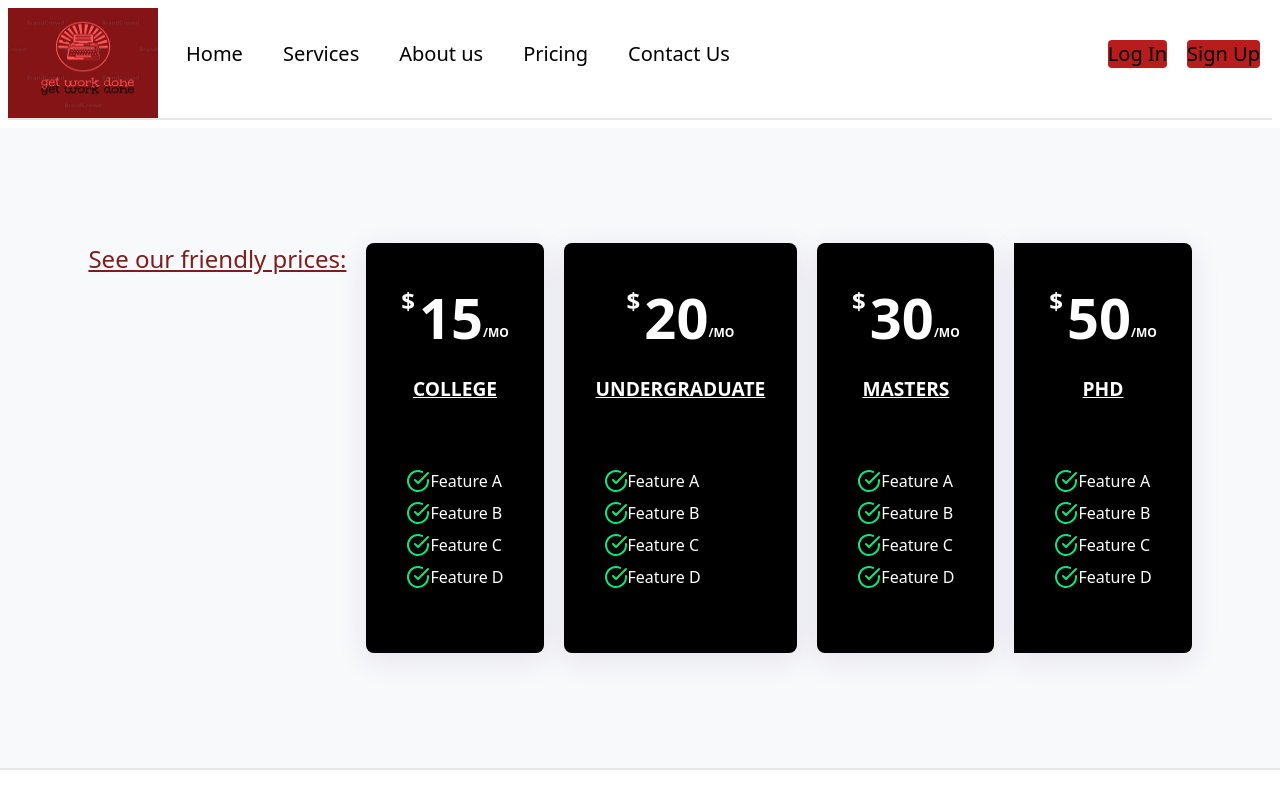
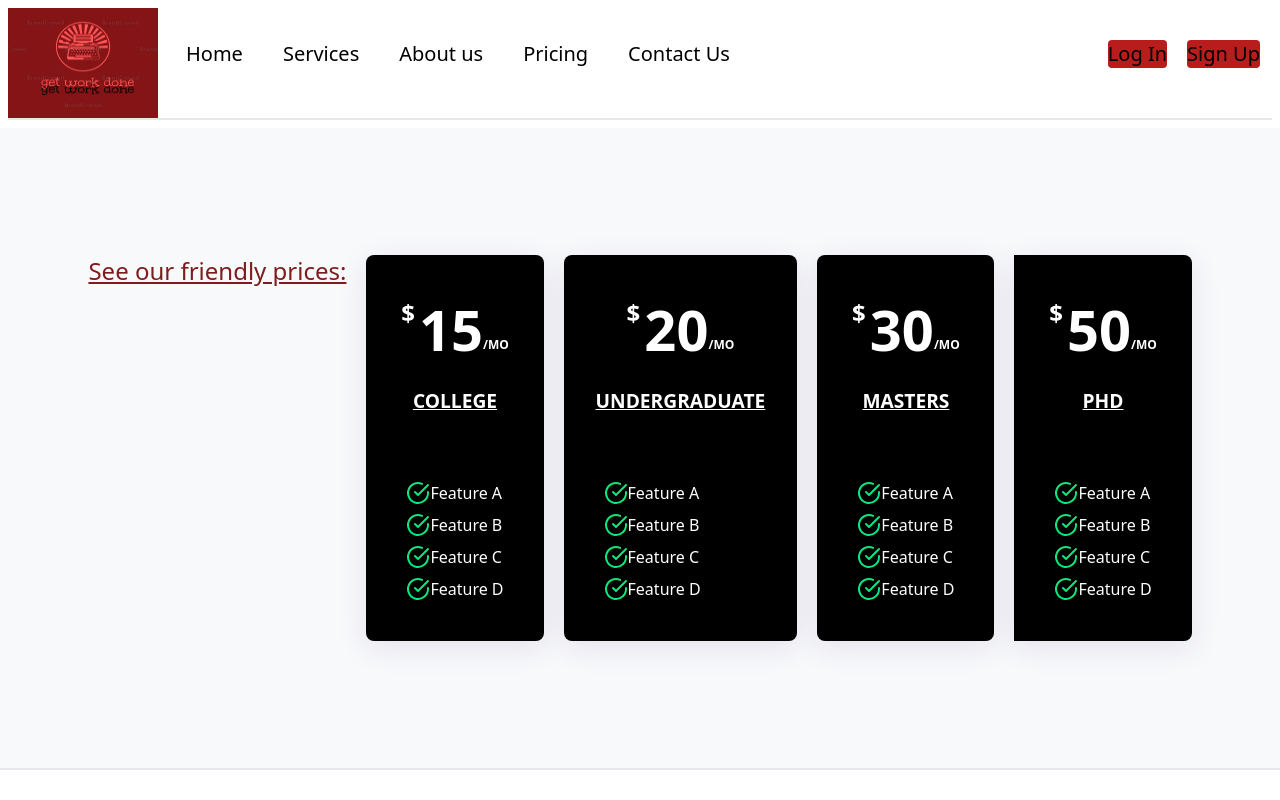
Before and after one commit to henrykash/WritingSite, a Next.js app: page /ordernow in a window 1280 px wide. Shown: the top 800 px of the page. Built offline with nearby package versions, Linux system fonts and the light colour scheme.

Commit message:
still working on the bug

```diff
--- a/Components/PricingTiers.js
+++ b/Components/PricingTiers.js
@@ -2,13 +2,15 @@ import React from 'react'
 import tierStyles from '../styles/tierstyles.module.css'
 import CheckCircle from '../public/check-circle.svg';
 import Link from 'next/link'
-
+//import { Link } from "react-router-dom";
+//import { Button } from 'react-bulma-components';
+//import PropTypes from 'prop-types';
 
 
 const PricingTiers = () => {
- const openCheckout = () => {
-   window.location.href =='./pages/order-now.js';
-   }
+ //const openCheckout = () => {
+   //window.location.href =='./pages/order-now.js';
+   //}
     return (
         <div className={tierStyles["body"]} >
             <section className='flex flex-row space-x-5'>
@@ -39,9 +41,20 @@ const PricingTiers = () => {
                    <CheckCircle />
                         Feature D
                 </div>
-                <Link className={tierStyles["cta"]} href="/ordernow" >
-                    <a>Order Paper</a>
-                </Link>
+
+                {/*<Link to={location => ({ ...location, pathname: "/ordernow" })}>
+                <button className={tierStyles["cta"]} type="button"><span>Order Now</span></button>
+              </Link>
+                {/*<Link href="/login">
+                  <Button renderAs="button">
+                   <span>Login</span>
+                  </Button>
+                </Link>*/}
+                {/*<Button color="primary">My Bulma button</Button>*/}
+
+                {/*<Link to="/ordernow">
+                <button variant="contained">About</button>
+                </Link>*/}
               </div>
 
               <div className={tierStyles["pricecomparison"]} className={tierStyles["pricecolumn"]}>
@@ -73,9 +86,6 @@ const PricingTiers = () => {
                 {/*<Link href='/ordernow'>
                 <button className={tierStyles["cta"]} type="button" src='ordernow'><span>Order Paper</span></button>
     </Link>*/}
-                <Link className={tierStyles["cta"]} href="/ordernow" >
-                    <a>Order Paper</a>
-                </Link>
 
               </div>
 
@@ -105,9 +115,6 @@ const PricingTiers = () => {
                    <CheckCircle />
                         Feature D
                 </div>
-                <Link className={tierStyles["cta"]} href="/ordernow" >
-                    <a>Order Paper</a>
-                </Link>
               </div>
 
               <div className={tierStyles["pricecomparison"]} className={tierStyles["pricecolumn"]}>
@@ -136,9 +143,6 @@ const PricingTiers = () => {
                    <CheckCircle />
                         Feature D
                 </div>
-                <Link className={tierStyles["cta"]} href="/ordernow" >
-                    <a>Order Paper</a>
-                </Link>
               </div>
             </section>
         </div>
--- a/package.json
+++ b/package.json
@@ -12,9 +12,13 @@
     "@svgr/webpack": "^5.5.0",
     "next": "10.0.7",
     "next-react-svg": "^1.1.2",
+    "prop-types": "^15.7.2",
     "react": "17.0.1",
+    "react-bulma-components": "^3.4.0",
     "react-dom": "17.0.1",
-    "react-icons": "^4.2.0"
+    "react-icons": "^4.2.0",
+    "react-router": "^5.2.0",
+    "react-router-dom": "^5.2.0"
   },
   "devDependencies": {
     "postcss": "^8.2.6",
--- a/pages/paycheckout.js
+++ /dev/null
@@ -1,11 +0,0 @@
-import React from 'react'
-
-const paycheckout = () =>{
-    return (
-        <div>
-            <p>What's up</p>
-        </div>
-    )
-}
-
-export default paycheckout
```
Also changed, not shown: 1 other file (tests, documents, lock files or other folders).
